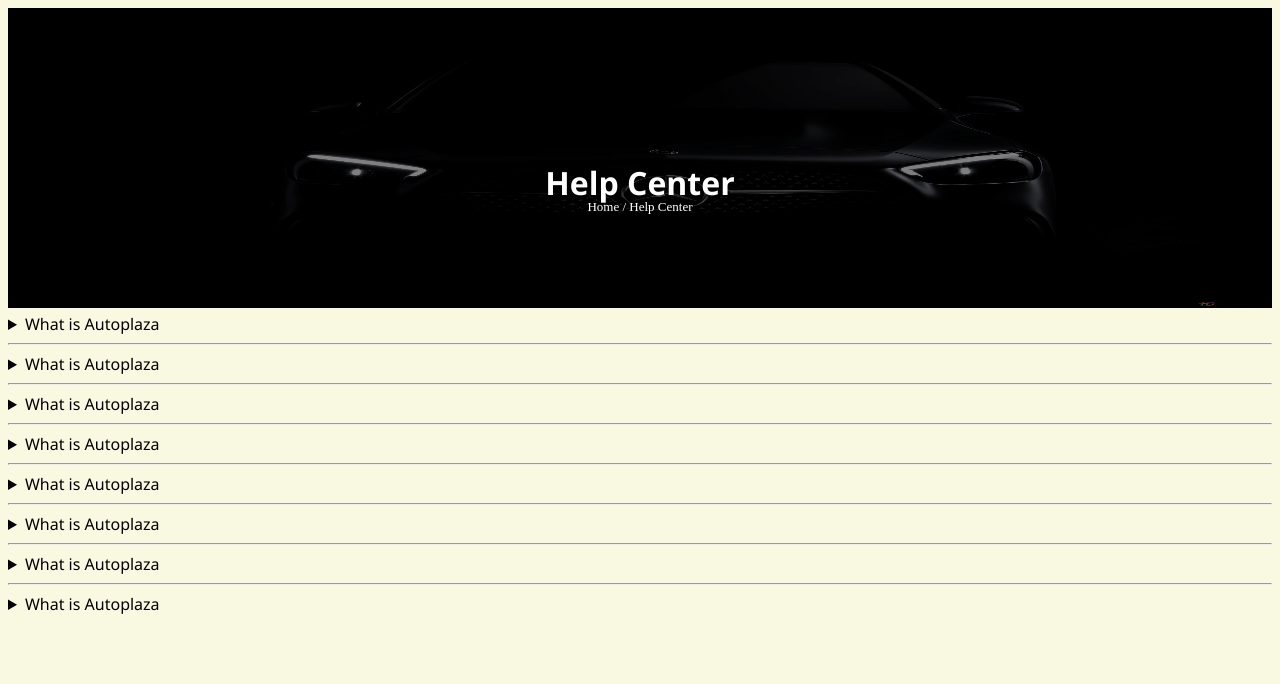
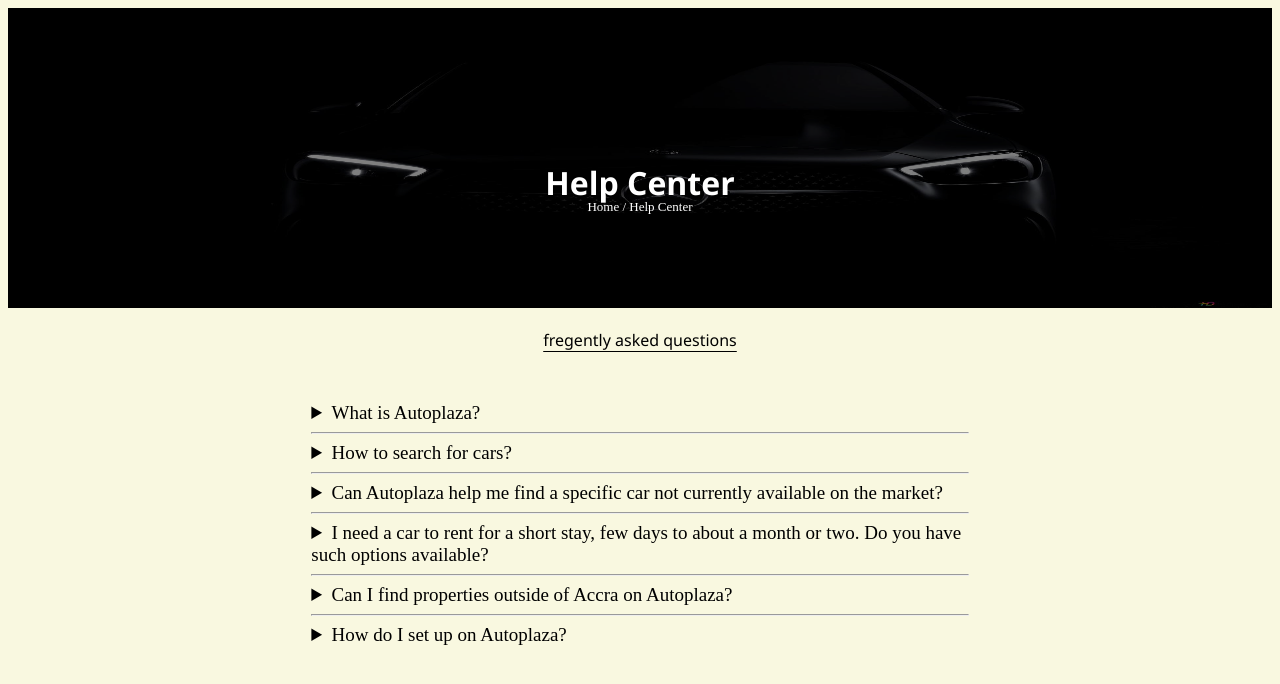
Before and after one commit to Wediah/Car-rental-company, a PHP site: page /help.html in a window 1280 px wide. Shown: the top 684 px of the page. Run offline with PHP 8.4, Linux system fonts and the light colour scheme.

Commit message:
edits help page

```diff
--- a/help.html
+++ b/help.html
@@ -6,6 +6,8 @@
     <meta name="viewport" content="width=device-width, initial-scale=1.0">
     <title>help</title>
     <link rel="stylesheet" href="style.css">
+    <script type="module" src="https://unpkg.com/ionicons@5.5.2/dist/ionicons/ionicons.esm.js"></script>
+    <script nomodule src="https://unpkg.com/ionicons@5.5.2/dist/ionicons/ionicons.js"></script>
 </head>
 <body>
     <div class="wall">
@@ -14,46 +16,51 @@
         <p> <a href="index.html">Home</a> / Help Center</p>
     </div>
 
-    <div>
+    <p class="fre">fregently asked questions</p>
+
+    <div class="questions">
         <details>
-            <summary>What is Autoplaza</summary>
+            <summary>What is Autoplaza?</summary>
             <p>AutoPlaza orrers trusted, reliable and cost-effective online marketplace for a wide range to rental vehicles.</p>
         </details>
         <hr>
         <details>
-            <summary>What is Autoplaza</summary>
-            <p>AutoPlaza orrers trusted, reliable and cost-effective online marketplace for a wide range to rental vehicles.</p>
+            <summary>How to search for cars?</summary>
+            <p>You can search for homes on Nest and create saved searches to receive updates on your search preferences. Here's how:</p>
+            <p><ol>
+                <li> Start your search on the home page by typing in the car you want in the search bar and press enter to load the search
+                result page.</li>
+                <li> You'll be prompted to log in, name your search, and set the frequency you want to receive updates on new car that come on our site.</li>
+            </ol></p>
         </details>
         <hr>
         <details>
-            <summary>What is Autoplaza</summary>
-            <p>AutoPlaza orrers trusted, reliable and cost-effective online marketplace for a wide range to rental vehicles.</p>
+            <summary>Can Autoplaza help me find a specific car not currently available on the market?</summary>
+            <p>Yes, if you are finding touble selecting your prefered vechicle, we are always on stand-by 24/7 to help you find a car that suits your preference.</p>
         </details>
         <hr>
         <details>
-            <summary>What is Autoplaza</summary>
-            <p>AutoPlaza orrers trusted, reliable and cost-effective online marketplace for a wide range to rental vehicles.</p>
+            <summary>I need a car to rent for a short stay, few days to about a month or two. Do you have such options available?</summary>
+            <p>Yes. You can easily find great short-term vechicle options on Autoplaza for nightly, weekly or monthly rentals.</p>
         </details>
         <hr>
         <details>
-            <summary>What is Autoplaza</summary>
-            <p>AutoPlaza orrers trusted, reliable and cost-effective online marketplace for a wide range to rental vehicles.</p>
+            <summary>Can I find properties outside of Accra on Autoplaza?</summary>
+            <p>Yes. Autoplaza features thousands of vechicles for rent in just about every part of Ghana. You can browse properties from sedans, SUVs, and vans in Accra, Kumasi, Takoradi, Sunyani and other major cities.</p>
         </details>
         <hr>
         <details>
-            <summary>What is Autoplaza</summary>
-            <p>AutoPlaza orrers trusted, reliable and cost-effective online marketplace for a wide range to rental vehicles.</p>
+            <summary>How do I set up on Autoplaza?</summary>
+            <p>Creating an account on Autoplaza is free and easy! We'll need to know a few basic details and then later you'll be asked to submit your government ID and driver's documents if you want to rent a vechile which we don't share with anyone else. Don't have an account? Follow these steps to sign up:</p>
+            <p><ol>
+                <li>Go to autoplaza.com</li>
+                <li>Click on “Log in” in the top right corner</li>
+                <li>Click on "Create an account</li>
+                <li>Enter your preferred email and create a password.li>
+                <li>Enter all required information and click “Sign Up”</li>
+            </ol></p>
         </details>
-        <hr>
-        <details>
-            <summary>What is Autoplaza</summary>
-            <p>AutoPlaza orrers trusted, reliable and cost-effective online marketplace for a wide range to rental vehicles.</p>
-        </details>
-        <hr>
-        <details>
-            <summary>What is Autoplaza</summary>
-            <p>AutoPlaza orrers trusted, reliable and cost-effective online marketplace for a wide range to rental vehicles.</p>
-        </details>
+
     </div>
 </body>
 </html>
--- a/style.css
+++ b/style.css
@@ -1035,3 +1035,28 @@ figcaption {
 .wall a:hover {
   color: #FBBC09;
 }
+
+.questions {
+  margin: 4%;
+  flex-direction: column;
+  padding-left: 20%;
+  padding-right:20% ;
+  padding-bottom: 15px;
+}
+
+.questions summary {
+  font-size: 19px;
+  font-family: Zen Dots;
+}
+
+.questions p {
+  font-size: 16;
+  font-weight: 400;
+}
+
+.fre {
+  text-align: center;
+  text-decoration: underline;
+  text-underline-offset: 5px;
+
+}
```
